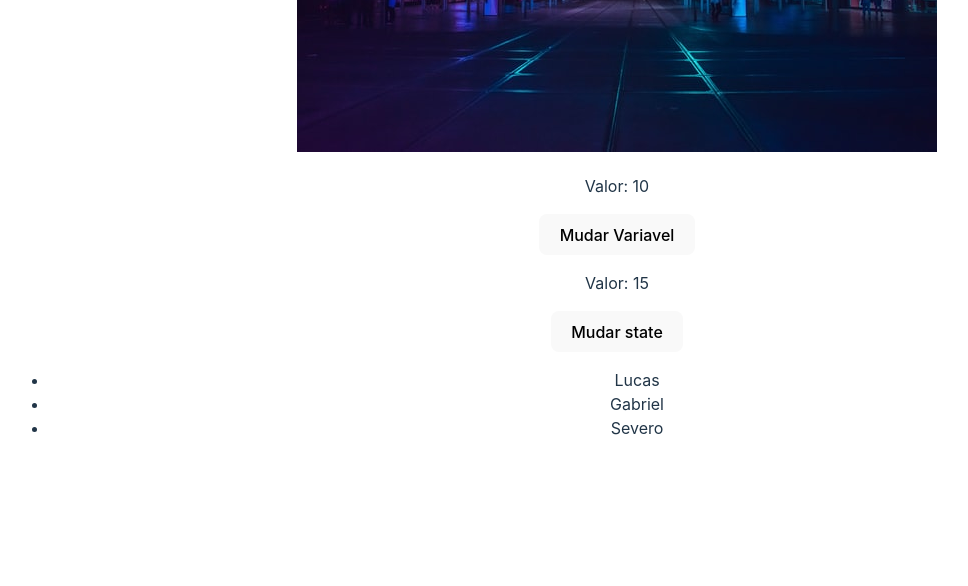
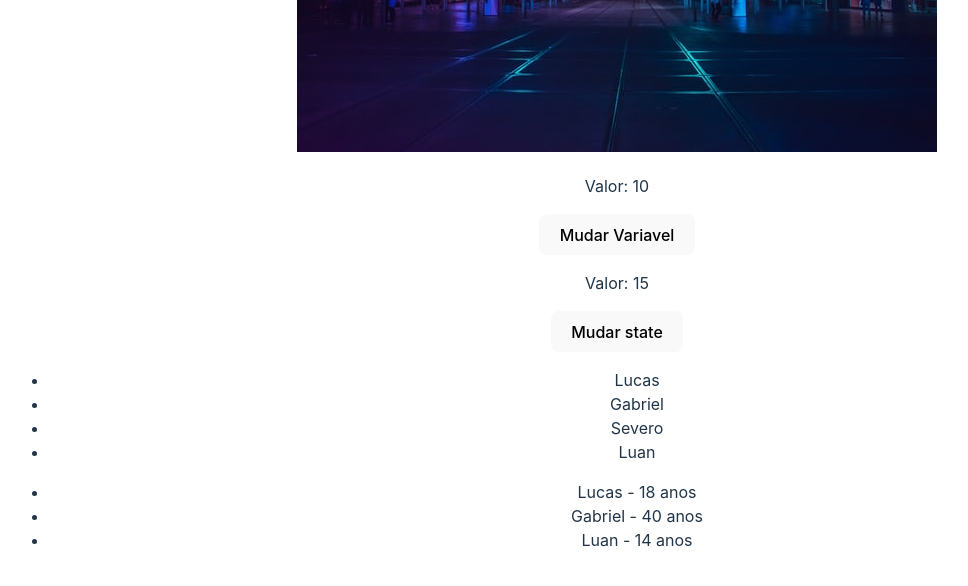
Before and after one commit to Lucassevero06/front-end-udemy, a React (Vite) app in the folder REACT/3_AVANÇANDO_REACT/avancando_com_react/: page / in a window 1280 px wide. Shown: the part 865-1451 px from the top of the page, without its empty margins (23-991 px from the left). Built offline with nearby package versions, Linux system fonts and the light colour scheme.

Commit message:
entendendo foreach

```diff
--- a/REACT/3_AVANÇANDO_REACT/avancando_com_react/src/components/ListRender.jsx
+++ b/REACT/3_AVANÇANDO_REACT/avancando_com_react/src/components/ListRender.jsx
@@ -1,13 +1,26 @@
 import { useState } from "react"
 const ListRender = () => {
 
-    const [list] = useState(["Lucas", "Gabriel", "Severo"])
+    const [list] = useState(["Lucas", "Gabriel", "Severo", "Luan"])
+
+    const [users, setUsers] = useState([
+        {id: 1, name: "Lucas", age: 18},
+        {id: 2, name: "Gabriel", age: 40},
+        {id: 3, name: "Luan", age: 14},
+    ])
 
     return (
         <div>
+            {/* 4 - Render sem key não é a mais recomendada, porém FUNCIONA */}
             <ul>
-                {list.map((item) => (
-                    <li>{item}</li>
+                {list.map((item, i) => (
+                    <li key={i}>{item}</li>
+                ))}
+            </ul>
+            {/* 5 - Render com key é a RECOMENDADA PELA DOCUMENTAÇÃO OFICIAL */}
+            <ul>
+                {users.map((user) => (
+                    <li key={user.id}>{user.name} - {user.age} anos</li>
                 ))}
             </ul>
         </div>
```
